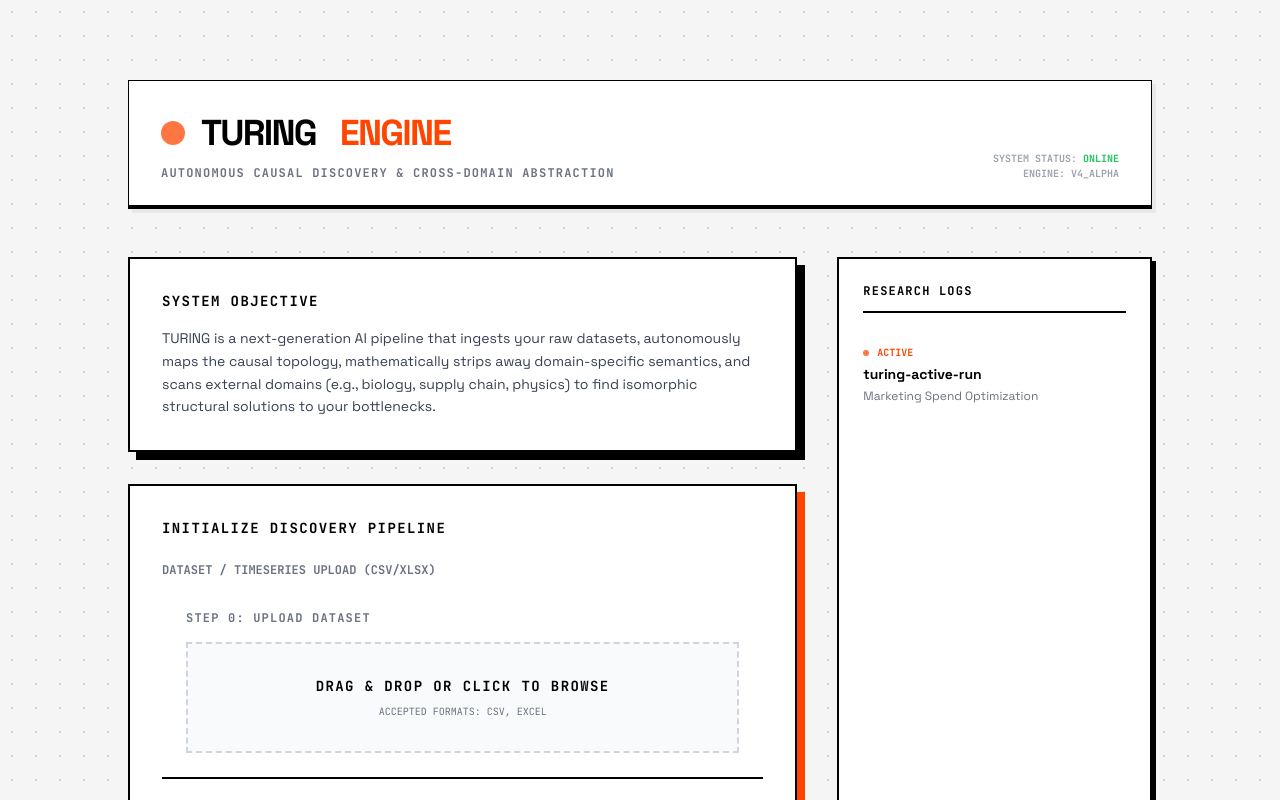
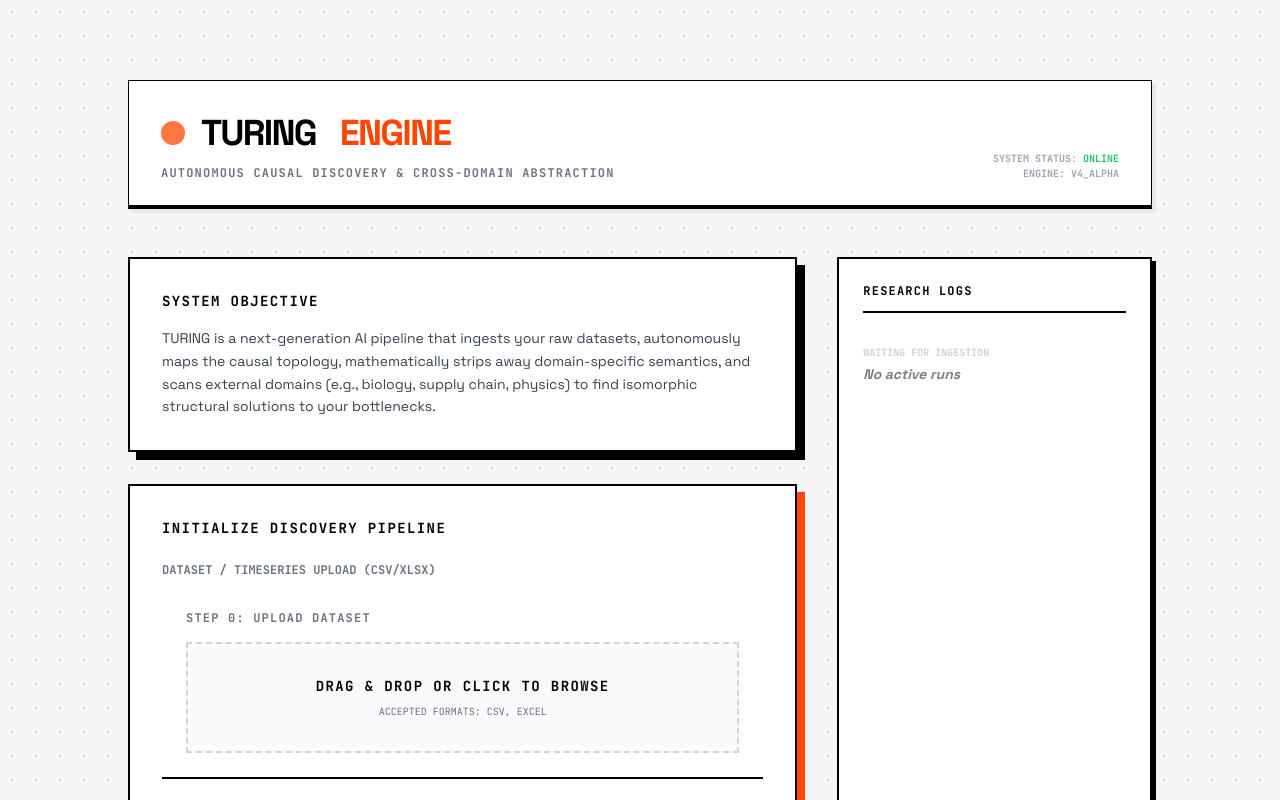
Before and after one commit to AutoBots-xyz/Turing, a Next.js app: page / in a window 1280 px wide. Built offline with nearby package versions, Linux system fonts and the light colour scheme.

Commit message:
refactor: remove hardcoded turing-active-run from landing page

```diff
--- a/src/app/page.tsx
+++ b/src/app/page.tsx
@@ -96,15 +96,11 @@ export default function LandingPage() {
 
             <div className="flex flex-col gap-5">
 
-              <button onClick={() => router.push('/run/turing-active-run')} className="text-left group cursor-pointer block w-full hover:bg-gray-50 p-2 -ml-2 rounded transition-colors">
-                <div className="font-mono text-[10px] text-orange-500 font-bold mb-1 flex items-center gap-2">
-                  <div className="w-1.5 h-1.5 bg-orange-500 rounded-full animate-pulse" />
-                  ACTIVE
-                </div>
-                <div className="font-bold font-sans text-sm text-black group-hover:underline">turing-active-run</div>
-                <div className="text-xs text-gray-500 font-sans mt-1">Marketing Spend Optimization</div>
-              </button>
-
+              {/* Dynamically populated from backend in production */}
+              <div className="text-left opacity-50 p-2 -ml-2">
+                <div className="font-mono text-[10px] text-gray-400 font-bold mb-1">WAITING FOR INGESTION</div>
+                <div className="font-bold font-sans text-sm text-black italic">No active runs</div>
+              </div>
             </div>
           </div>
         </div>
```
